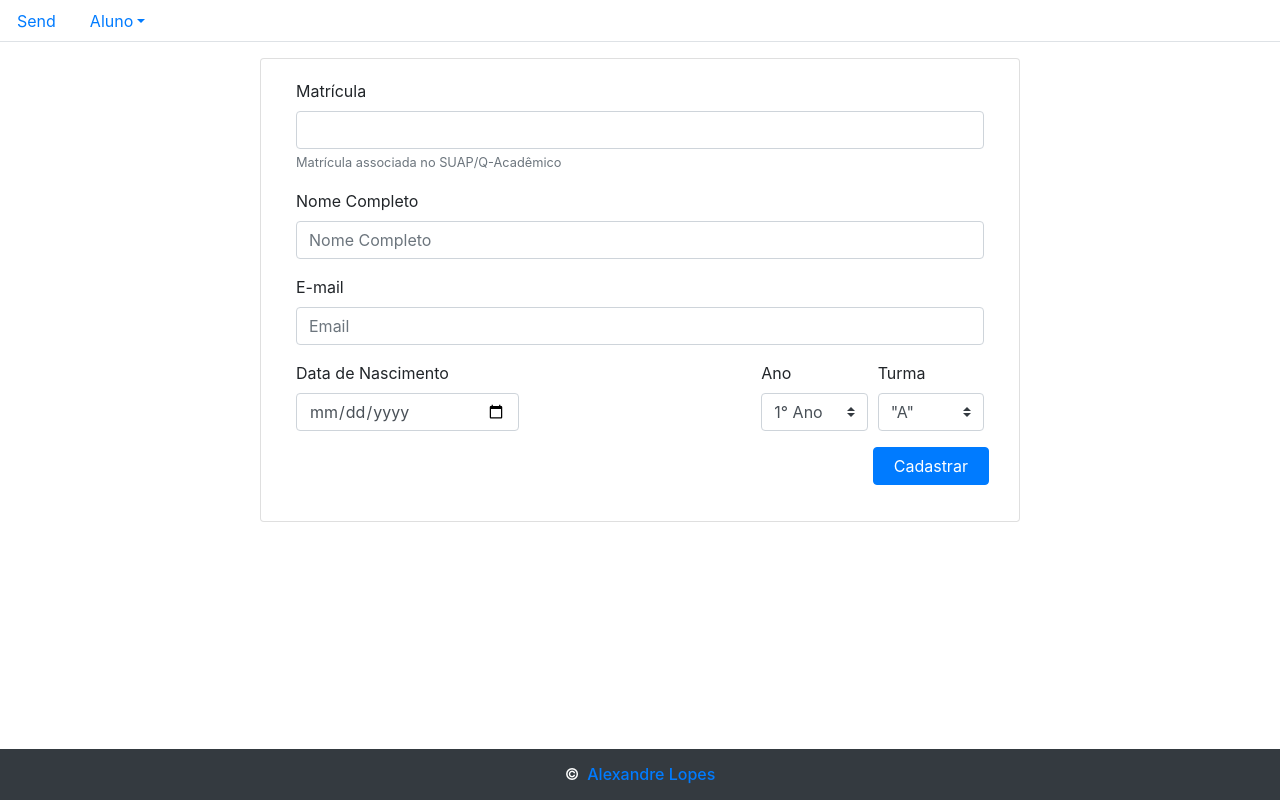
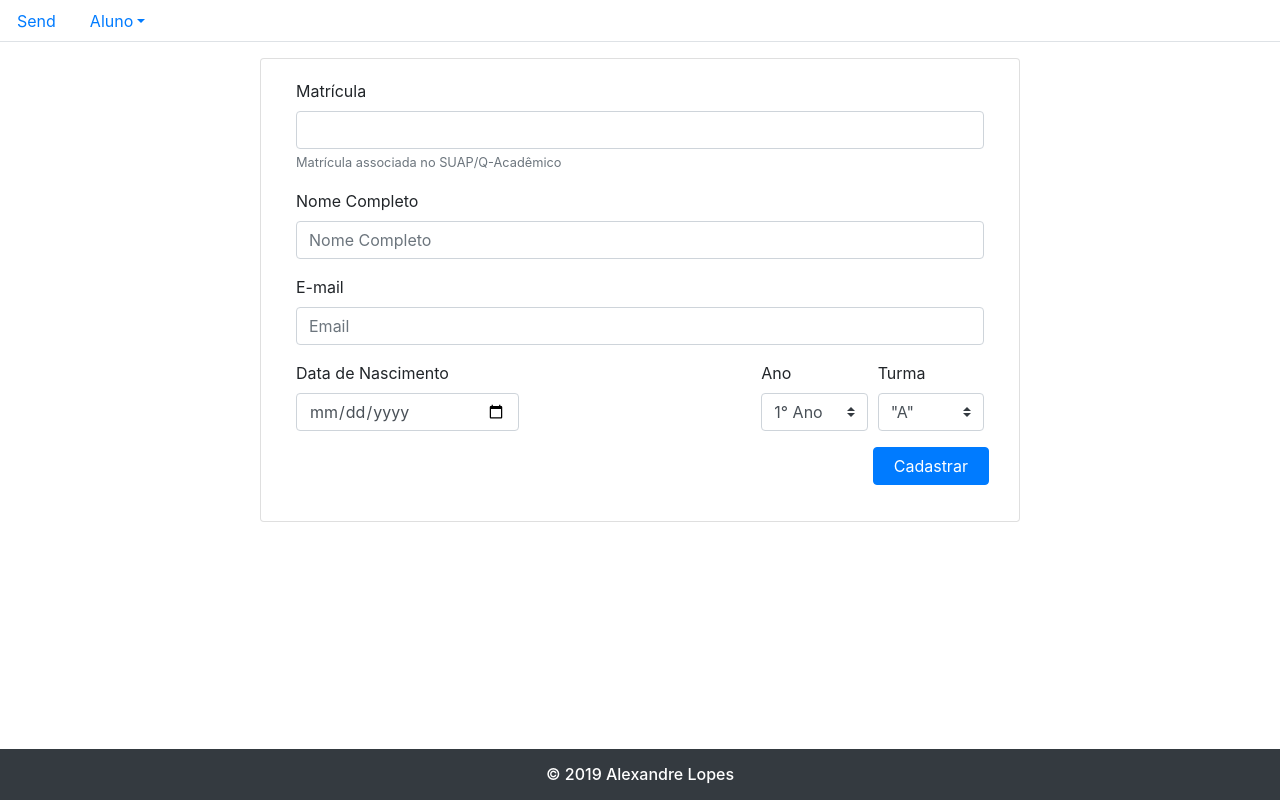
Before and after one commit to AlexandreL0pes/send, a plain HTML site: page www/index.html in a window 1280 px wide. Drawn offline with nearby package versions, Linux system fonts and the light colour scheme.

Commit message:
Alteração no rodapé da página de cadastro

```diff
--- a/www/index.html
+++ b/www/index.html
@@ -106,7 +106,7 @@
     <nav class="navbar fixed-bottom bg-dark align-items-center navbar-text">
             <div class="row">
                     <div class="col-xs-12 col-sm-12 col-md-12 mt-2 mt-sm-2 text-center text-white">
-                        <p class="h6">&copy<a class="text-green ml-2" href="#" target="_blank">Alexandre Lopes</a></p>
+                        <p class="h6">&copy 2019 Alexandre Lopes</p>
                     </div>
                 </div>
     </nav>
```
